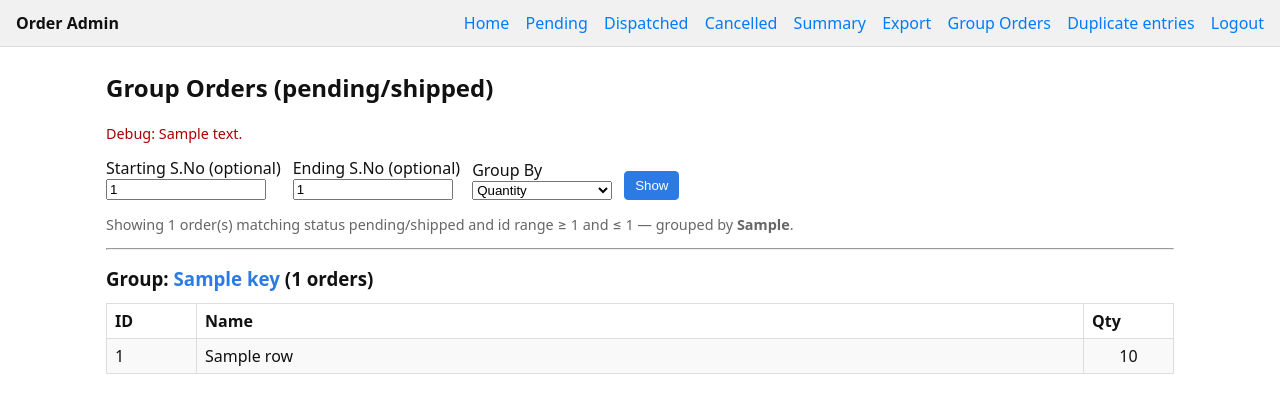
After one commit to mayanklalwani/divine_rayys_backend, a FastAPI app: template templates/admin_group.html in a window 1280 px wide. The commit adds this page. Shown: the top 413 px of the page. Run offline with FastAPI, Linux system fonts and the light colour scheme; the template is opened without the code that fills it: most values are stand-ins (such as "Sample title", 1, 10 or a date in 2020); some libraries are stand-ins or nearby versions.

Commit message:
order grouping

```diff
--- a/main.py
+++ b/main.py
@@ -2069,3 +2069,129 @@ def admin_duplicates(request: Request, limit: int = Query(None, description="Opt
     except Exception as e:
         logger.exception("Unhandled error in admin_duplicates: %s", e)
         raise HTTPException(status_code=500, detail=f"Failed to load duplicates: {e}")
+
+@app.get("/admin/group", response_class=HTMLResponse)
+def admin_group_page(request: Request, start_id: str = None, end_id: str = None, group_by: str = "quantity"):
+    """
+    Defensive grouping endpoint. Uses 'rows' key (not 'items') to avoid colliding with dict.items method.
+    """
+    require_admin(request)
+
+    group_by = (group_by or "quantity").lower()
+    if group_by not in ("quantity", "city"):
+        group_by = "quantity"
+
+    debug_note = None
+
+    try:
+        # find helper
+        helper = globals().get("_fetch_export_rows")
+        if helper is None:
+            logger.error("_fetch_export_rows not found in globals()")
+            debug_note = "_fetch_export_rows not found"
+            rows = []
+        elif not callable(helper):
+            logger.error("_fetch_export_rows exists but is not callable. type=%s repr=%s", type(helper), repr(helper)[:400])
+            debug_note = f"_fetch_export_rows exists but is not callable (type={type(helper).__name__})"
+            try:
+                rows = list(helper)
+            except Exception:
+                rows = []
+        else:
+            try:
+                rows = helper(start_id=start_id if start_id not in ("", None) else None,
+                              end_id=end_id if end_id not in ("", None) else None)
+            except TypeError:
+                # fallback to positional if signature differs
+                try:
+                    rows = helper(start_id, end_id)
+                except Exception as e:
+                    logger.exception("Calling _fetch_export_rows failed: %s", e)
+                    rows = []
+            except Exception as e:
+                logger.exception("Calling _fetch_export_rows failed: %s", e)
+                rows = []
+
+        # defensive normalization
+        if callable(rows):
+            try:
+                rows = rows()
+            except Exception:
+                debug_note = "Returned callable could not be invoked; coerced to empty list."
+                rows = []
+
+        if rows is None:
+            rows = []
+
+        if isinstance(rows, dict):
+            rows = [rows]
+
+        if not isinstance(rows, (list, tuple)):
+            try:
+                rows = list(rows)
+            except Exception:
+                logger.warning("Unable to coerce rows to list; type=%s repr=%s", type(rows), repr(rows)[:400])
+                debug_note = f"Unexpected rows type: {type(rows).__name__}; coerced to empty list."
+                rows = []
+
+        # Build groups using "rows" key (avoid name collision with dict.items)
+        groups = {}
+        for r in rows:
+            try:
+                get = r.get if isinstance(r, dict) else lambda k, d=None: getattr(r, k, d)
+                raw_id = get("id", None)
+                try:
+                    oid = int(raw_id) if raw_id is not None else None
+                except Exception:
+                    oid = raw_id
+
+                if group_by == "city":
+                    key_raw = get("city", "(blank)") or "(blank)"
+                    key = key_raw.strip() if isinstance(key_raw, str) else str(key_raw)
+                else:
+                    qv = get("quantity", 0)
+                    try:
+                        key = int(qv)
+                    except Exception:
+                        try:
+                            key = int(str(qv).strip())
+                        except Exception:
+                            key = 0
+
+                key_display = str(key)
+                if key_display not in groups:
+                    groups[key_display] = {"key": key_display, "rows": []}
+
+                groups[key_display]["rows"].append({
+                    "id": oid if oid is not None else raw_id,
+                    "name": get("name", "") or "",
+                    "quantity": get("quantity", 0) or 0
+                })
+            except Exception as e:
+                logger.exception("Failed processing row for grouping: %s; row_repr=%s", e, repr(r)[:300])
+                # skip bad row
+
+        # sort groups
+        if group_by == "quantity":
+            sorted_keys = sorted(groups.keys(), key=lambda x: int(x) if str(x).lstrip("-").isdigit() else 0)
+        else:
+            sorted_keys = sorted(groups.keys(), key=lambda x: (x or "").lower())
+
+        sorted_groups = [groups[k] for k in sorted_keys]
+        total_rows = len(rows)
+
+        return templates.TemplateResponse("admin_group.html", {
+            "request": request,
+            "groups": sorted_groups,
+            "start_id": start_id or "",
+            "end_id": end_id or "",
+            "group_by": group_by,
+            "total_rows": total_rows,
+            "debug_note": debug_note,
+        })
+
+    except HTTPException:
+        raise
+    except Exception as e:
+        logger.exception("admin_group_page failed (unexpected): %s", e)
+        raise HTTPException(status_code=500, detail=f"Failed to group orders: {e}")
--- /dev/null
+++ b/templates/admin_group.html
@@ -0,0 +1,81 @@
+{% extends "base.html" %}
+
+{% block content %}
+<h2>Group Orders (pending/shipped)</h2>
+
+{% if debug_note %}
+  <p style="color:#a00; font-size:0.9em;">Debug: {{ debug_note }}</p>
+{% endif %}
+
+<form id="groupForm" method="get" action="/admin/group" style="margin-bottom:12px;">
+  <div class="controls" style="display:flex; gap:12px; align-items:end; flex-wrap:wrap;">
+    <div style="display:flex; flex-direction:column;">
+      <label for="start_id">Starting S.No (optional)</label>
+      <input type="number" id="start_id" name="start_id" min="1" placeholder="e.g. 100" style="width:160px;" value="{{ start_id }}">
+    </div>
+
+    <div style="display:flex; flex-direction:column;">
+      <label for="end_id">Ending S.No (optional)</label>
+      <input type="number" id="end_id" name="end_id" min="1" placeholder="e.g. 250" style="width:160px;" value="{{ end_id }}">
+    </div>
+
+    <div style="display:flex; flex-direction:column;">
+      <label for="group_by">Group By</label>
+      <select id="group_by" name="group_by" style="width:140px;">
+        <option value="quantity" {% if group_by == 'quantity' %}selected{% endif %}>Quantity</option>
+        <option value="city" {% if group_by == 'city' %}selected{% endif %}>City</option>
+      </select>
+    </div>
+
+    <div>
+      <button type="submit" class="btn">Show</button>
+    </div>
+  </div>
+</form>
+
+<p style="color:#666; font-size:0.9em;">Showing {{ total_rows }} order(s) matching status pending/shipped {% if start_id or end_id %} and id range {% if start_id %}≥ {{ start_id }}{% endif %}{% if end_id %}{% if start_id %} and {% endif %}≤ {{ end_id }}{% endif %}{% endif %} — grouped by <b>{{ group_by }}</b>.</p>
+
+<hr style="margin:8px 0 16px 0;">
+
+{% if not groups %}
+  <p>No orders found for given criteria.</p>
+{% else %}
+  {% for g in groups %}
+    <section style="margin-bottom:18px;">
+      <h3 style="margin:6px 0;">Group: <span style="color:#2c7be5;">{{ g.key }}</span> ({{ g.rows|length }} orders)</h3>
+
+      <table class="orders">
+        <thead>
+          <tr>
+            <th style="width:90px;">ID</th>
+            <th>Name</th>
+            <th style="width:90px;">Qty</th>
+          </tr>
+        </thead>
+        <tbody>
+          {% for it in g.rows %}
+            <tr>
+              <td>{{ it.id }}</td>
+              <td>{{ it.name }}</td>
+              <td style="text-align:center;">{{ it.quantity or 0 }}</td>
+            </tr>
+          {% endfor %}
+        </tbody>
+      </table>
+    </section>
+  {% endfor %}
+{% endif %}
+
+<script>
+  // client guard: ensure start <= end if both provided
+  document.getElementById('groupForm').addEventListener('submit', function (e) {
+    const s = document.getElementById('start_id').value ? parseInt(document.getElementById('start_id').value, 10) : null;
+    const en = document.getElementById('end_id').value ? parseInt(document.getElementById('end_id').value, 10) : null;
+    if (s !== null && en !== null && s > en) {
+      e.preventDefault();
+      alert("Starting S.No must be less than or equal to Ending S.No.");
+      return false;
+    }
+  });
+</script>
+{% endblock %}
--- a/templates/base.html
+++ b/templates/base.html
@@ -40,6 +40,7 @@
       <a href="/admin/orders?status=cancelled">Cancelled</a>
       <a href="/admin/summary">Summary</a>
       <a href="/admin/export">Export</a>   <!-- 👈 NEW -->
+      <a href="/admin/group">Group Orders</a>
       <a href="/admin/duplicates">Duplicate entries</a>
       <a href="/admin/logout">Logout</a>
     </nav>
```
